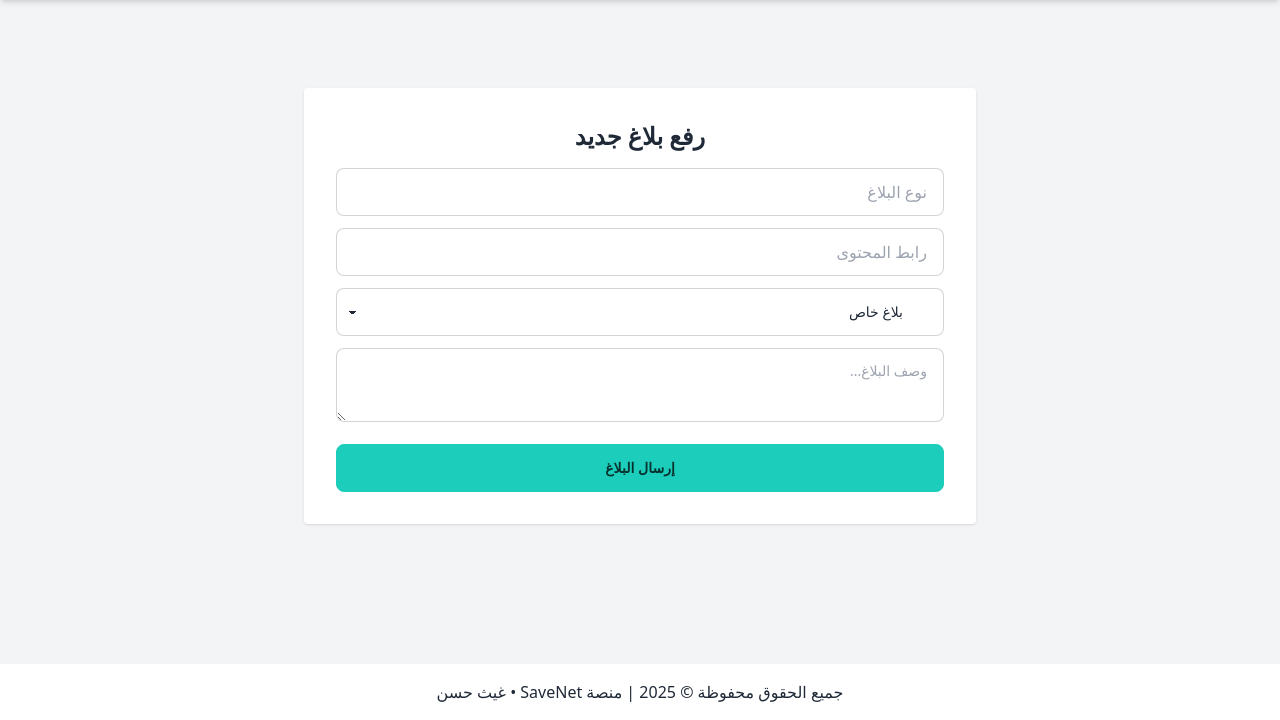
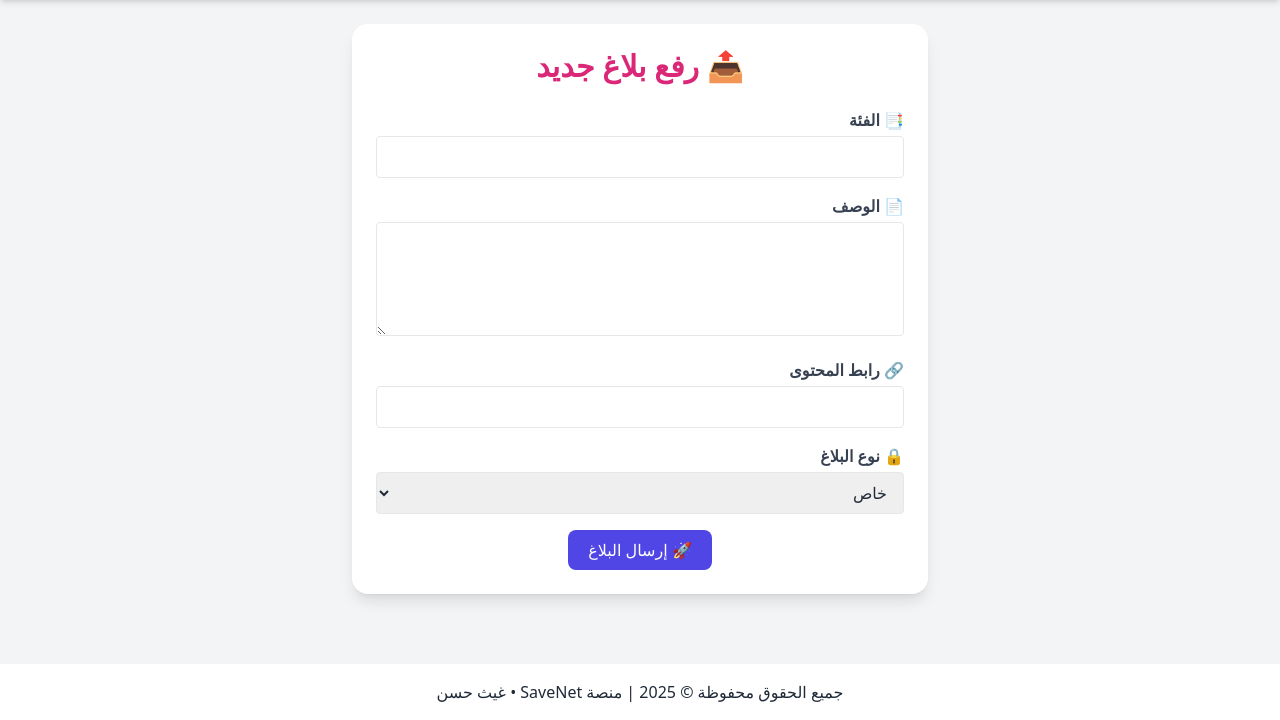
Before and after one commit to ghaithhasan963/reporting-platform, a Flask app: page /submit_report in a window 1280 px wide. Shown: the part 80-800 px from the top of the page. Run offline with Flask 3, Linux system fonts and the light colour scheme; the visitor is signed in with stand-in values (Sample User, id 1); some libraries are stand-ins or nearby versions.

Commit message:
Update submit_report.html

```diff
--- a/reporting_platform/templates/submit_report.html
+++ b/reporting_platform/templates/submit_report.html
@@ -1,22 +1,46 @@
 {% extends 'base.html' %}
+{% block title %}رفع بلاغ جديد | SaveNet{% endblock %}
 {% block content %}
-<div class="max-w-2xl mx-auto mt-16 bg-white p-8 rounded shadow">
-  <h2 class="text-2xl font-bold mb-4 text-center">رفع بلاغ جديد</h2>
-  <form method="POST">
-    <input name="category" class="input input-bordered w-full mb-3" placeholder="نوع البلاغ" required>
-    <input name="link" class="input input-bordered w-full mb-3" placeholder="رابط المحتوى" required>
-    <select name="report_type" class="select select-bordered w-full mb-3">
-      <option value="private">بلاغ خاص</option>
-      <option value="public">بلاغ عام</option>
-    </select>
-    <textarea name="description" class="textarea textarea-bordered w-full mb-4" placeholder="وصف البلاغ..." required></textarea>
-    <button type="submit" class="btn btn-accent w-full">إرسال البلاغ</button>
+
+<div class="max-w-xl mx-auto bg-white p-6 rounded-2xl shadow-lg animate__animated animate__fadeInUp">
+  <h2 class="text-3xl font-bold text-center text-pink-600 mb-6">📤 رفع بلاغ جديد</h2>
+
+  {% if success %}
+    <script>
+      Swal.fire('✔️ تم الإرسال!', 'شكراً لمساهمتك في حماية المجتمع', 'success');
+    </script>
+  {% endif %}
+
+  <form method="POST" class="space-y-4">
+    <div>
+      <label class="block font-bold text-gray-700 mb-1">📑 الفئة</label>
+      <input type="text" name="category" required class="w-full border rounded px-3 py-2 focus:ring focus:ring-indigo-400">
+    </div>
+
+    <div>
+      <label class="block font-bold text-gray-700 mb-1">📄 الوصف</label>
+      <textarea name="description" rows="4" required class="w-full border rounded px-3 py-2 focus:ring focus:ring-pink-400"></textarea>
+    </div>
+
+    <div>
+      <label class="block font-bold text-gray-700 mb-1">🔗 رابط المحتوى</label>
+      <input type="url" name="link" required class="w-full border rounded px-3 py-2 focus:ring focus:ring-purple-400">
+    </div>
+
+    <div>
+      <label class="block font-bold text-gray-700 mb-1">🔒 نوع البلاغ</label>
+      <select name="report_type" class="w-full border rounded px-3 py-2 focus:ring focus:ring-indigo-300">
+        <option value="private">خاص</option>
+        <option value="public">عام</option>
+      </select>
+    </div>
+
+    <div class="text-center mt-6">
+      <button type="submit" class="bg-indigo-600 text-white px-5 py-2 rounded-lg hover:bg-indigo-700 transition transform hover:scale-105">
+        🚀 إرسال البلاغ
+      </button>
+    </div>
   </form>
-  {% if success %}
-  <script>Swal.fire({icon:'success',title:'تم إرسال البلاغ'})</script>
-  {% endif %}
-  {% if wait %}
-  <script>Swal.fire({icon:'warning',title:'الرجاء الانتظار 30 ثانية بين البلاغات'})</script>
-  {% endif %}
 </div>
+
 {% endblock %}
```
